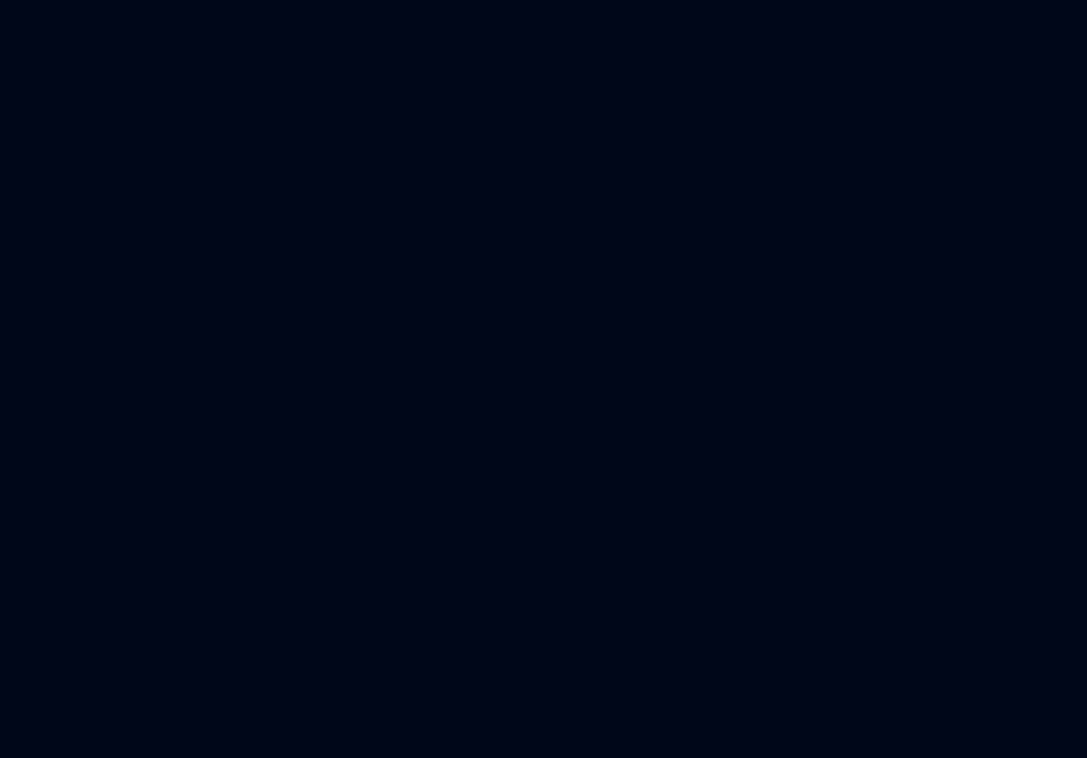
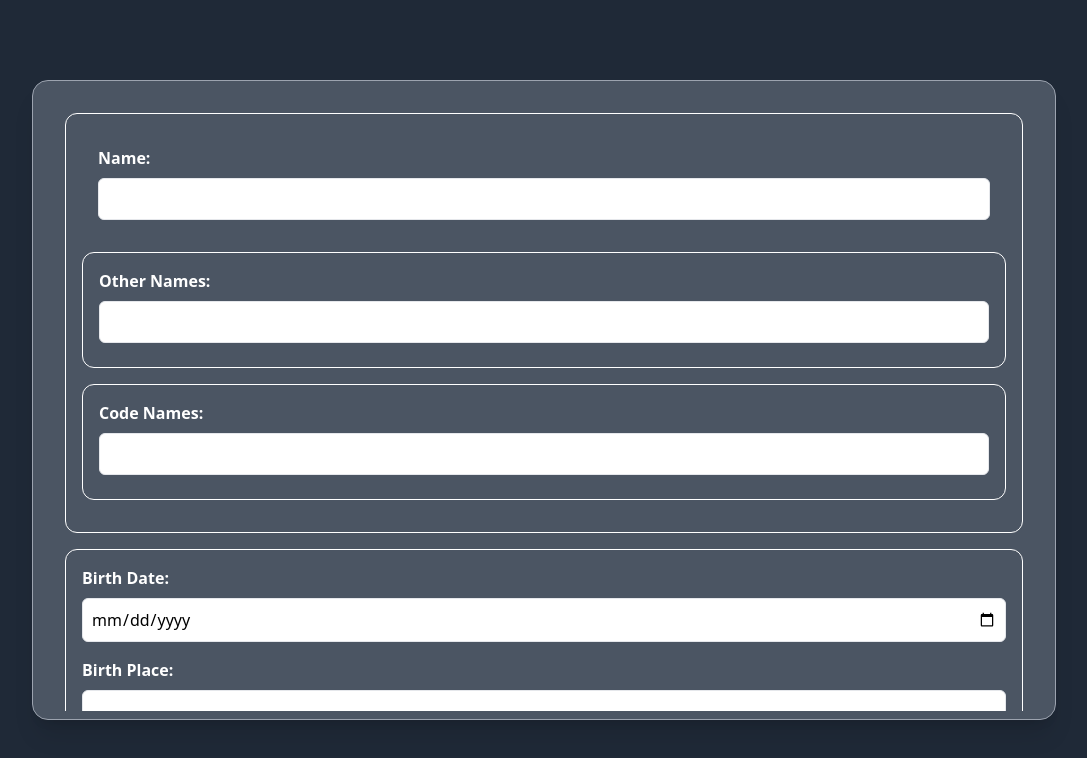
Before and after one commit to sikoramodra/Historia, a Svelte app in the folder Strona Internetowa/: page /add-person in a window 1280 px wide. Shown: the top 758 px of the page, without its empty margins (96-1183 px from the left). Built offline with nearby package versions, Linux system fonts and the light colour scheme.

Commit message:
feat: made first look for add-person

```diff
--- a/Strona Internetowa/src/routes/AddPerson.svelte
+++ b/Strona Internetowa/src/routes/AddPerson.svelte
@@ -1,9 +1,185 @@
 <script>
+	let otherNames = [""];
+	let codeNames = [""];
 
+	function addInput(i) {
+		if (i == 1) {
+			otherNames = [...otherNames, ""];
+		} else if (i == 2) {
+			codeNames = [...codeNames, ""];
+		}
+	}
+
+	function handleInputChange(index, event, x) {
+		if (x == 1) {
+			otherNames[index] = event.target.value;
+			if (index === otherNames.length - 1 && event.target.value.trim() !== "") {
+				addInput(1);
+			} else if (event.target.value.trim() === "") {
+				for (let i = otherNames.length - 1; i > index; i--) {
+					removeInput(i, 1);
+				}
+			}
+		} else if (x == 2) {
+			codeNames[index] = event.target.value;
+			if (index === codeNames.length - 1 && event.target.value.trim() !== "") {
+				addInput(2);
+			} else if (event.target.value.trim() === "") {
+				for (let i = codeNames.length - 1; i > index; i--) {
+					removeInput(i, 2);
+				}
+			}
+		}
+	}
+
+	function removeInput(index, i) {
+		if (i == 1) {
+			otherNames = otherNames.filter((_, i) => i !== index);
+		} else if (i == 2) {
+			codeNames = codeNames.filter((_, i) => i !== index);
+		}
+	}
 </script>
 
-<div class="min-h-screen">
-    <form action="">
+<!-- <div class="min-h-screen bg-slate-800 flex justify-center items-center">
+	<div class="bg-slate-600 h-[80vh] w-[80vw] rounded-2xl shadow-xl border border-slate-400">
+		<form action="" class="h-full">
+			<input type="text" name="name" id="name" />
+			<input type="text" name="other_names" id="other_names" />  add option, so that when input have smth in it, you create new input next to it
+			<input type="text" name="inscription" id="inscription" />
+			<input type="text" name="code_names" id="code_names" />  add smth here also
+			<input type="date" name="birth_date" id="birth_date" />
+			<input type="number" name="birth_place" id="birth_place" />
+			<input type="date" name="death_date" id="death_date" />
+			<input type="number" name="death_place" id="death_place" />
+			<input type="number" name="grave" id="grave" />
+            <input type="text" name="description" id="description" />
+            <input type="text" name="sources" id="sources" />
+		</form>
+	</div>
+</div> -->
 
-    </form>
+<div class="min-h-screen bg-gray-800 flex justify-center items-center">
+	<div class="bg-gray-600 h-[80vh] w-[80vw] rounded-2xl shadow-xl border border-gray-400 relative p-2">
+		<form action="" method="POST" class="h-full overflow-auto p-6">
+			<div id="official-info" class="border border-white p-4 rounded-xl mb-4">
+				<div class="mb-4 relative p-4">
+					<label for="name" class="block text-white font-bold mb-2">Name:</label>
+					<input type="text" name="name" id="name" class="w-full p-2 border rounded-md" />
+				</div>
+
+				<!-- <div class="mb-4 relative col-span-2">
+					<label for="other_names" class="block text-white font-bold mb-2">Other Names:</label>
+					<input type="text" name="other_names" id="other_names" class="w-full p-2 border rounded-md" />
+				</div> -->
+
+				<div class="mb-4 relative col-span-2 border border-white p-4 rounded-xl">
+					{#each otherNames as value, index (index)}
+						<div class="mb-2">
+							<label for="other_names" class="block text-white font-bold mb-2">
+								{index === 0 ? "Other Names:" : "Additional Name:"}
+							</label>
+							<input
+                                required
+								type="text"
+								name="other_names"
+								id="other_names"
+								class="w-full p-2 border rounded-md"
+								bind:value
+								on:input={(e) => handleInputChange(index, e, 1)}
+							/>
+							{#if index > 0}
+								<button type="button" on:click={() => removeInput(index, 1)} class="text-white"> Remove </button>
+							{/if}
+						</div>
+					{/each}
+				</div>
+
+				<div class="mb-4 relative col-span-2 border border-white p-4 rounded-xl">
+					{#each codeNames as value, index (index)}
+						<div class="mb-2">
+							<label for="code_names" class="block text-white font-bold mb-2">
+								{index === 0 ? "Code Names:" : "Additional Name:"}
+							</label>
+							<input
+								type="text"
+								name="code_names"
+								id="code_names"
+								class="p-2 border rounded-md {index === 0 ? 'w-full' : 'w-4/5'}"
+								bind:value
+								on:input={(e) => handleInputChange(index, e, 2)}
+							/>
+							{#if index > 0}
+								<button type="button" on:click={() => removeInput(index, 2)} class="text-white"> Remove </button>
+							{/if}
+						</div>
+					{/each}
+				</div>
+			</div>
+
+			<div id="date-place-info" class="border border-white p-4 rounded-xl mb-4">
+				<div class="mb-4 relative ">
+					<label for="birth_date" class="block text-white font-bold mb-2">Birth Date:</label>
+					<input type="date" name="birth_date" id="birth_date" class="w-full p-2 border rounded-md" />
+				</div>
+
+				<div class="mb-4 relative">
+					<label for="birth_place" class="block text-white font-bold mb-2">Birth Place:</label>
+					<input type="number" min="0" name="birth_place" id="birth_place" class="w-full p-2 border rounded-md" />
+				</div>
+
+				<div class="mb-4 relative">
+					<label for="death_date" class="block text-white font-bold mb-2">Death Date:</label>
+					<input type="date" name="death_date" id="death_date" class="w-full p-2 border rounded-md" />
+				</div>
+
+				<div class="mb-4 relative">
+					<label for="death_place" class="block text-white font-bold mb-2">Death Place:</label>
+					<input type="number" min="0" name="death_place" id="death_place" class="w-full p-2 border rounded-md" />
+				</div>
+			</div>
+
+			<div id="other-info" class="border border-white p-4 rounded-xl">
+				<div class="mb-4 relative p-4">
+					<label for="grave" class="block text-white font-bold mb-2">Grave:</label>
+					<input type="number" name="grave" id="grave" class="w-full p-2 border rounded-md" />
+				</div>
+
+				<div class="mb-4 relative p-4">
+					<label for="inscription" class="block text-white font-bold mb-2">Inscription:</label>
+					<input type="text" name="inscription" id="inscription" class="w-full p-2 border rounded-md" />
+				</div>
+
+				<div class="col-span-2 mb-4 relative p-4">
+					<label for="description" class="block text-white font-bold mb-2">Description:</label>
+					<input type="text" name="description" id="description" class="w-full p-2 border rounded-md" />
+				</div>
+
+				<div class="col-span-2 mb-4 relative p-4">
+					<label for="sources" class="block text-white font-bold mb-2">Sources:</label>
+					<input type="text" name="sources" id="sources" class="w-full p-2 border rounded-md" />
+				</div>
+			</div>
+		</form>
+	</div>
 </div>
+
+<style>
+	::-webkit-scrollbar {
+		width: 12px;
+	}
+
+	::-webkit-scrollbar-track {
+		background-color: transparent; /* Change the background color of the track */
+        border-radius: 6px;
+	}
+
+	::-webkit-scrollbar-thumb {
+		background-color: rgb(107 114 128); /* Change the color of the scrollbar thumb */
+		border-radius: 6px; /* Add rounded corners to the scrollbar thumb */
+	}
+
+	::-webkit-scrollbar-thumb:active {
+		background-color: rgb(51 65 85); /* Change the color on hover */
+	}
+</style>
```
